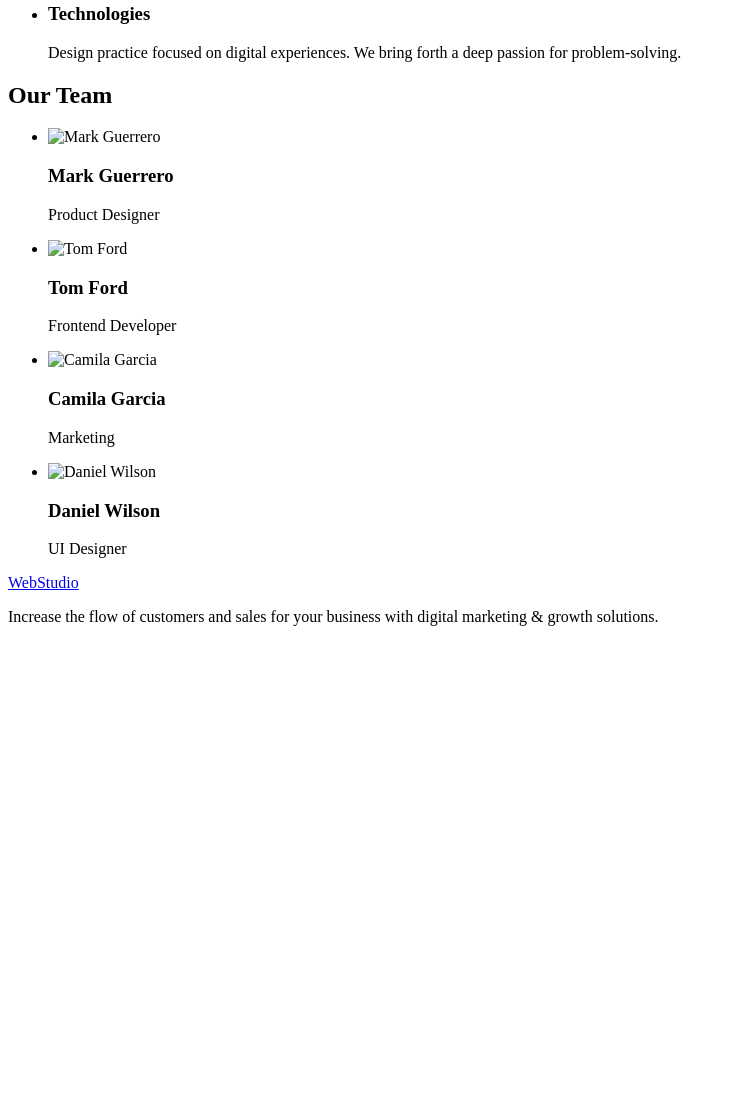
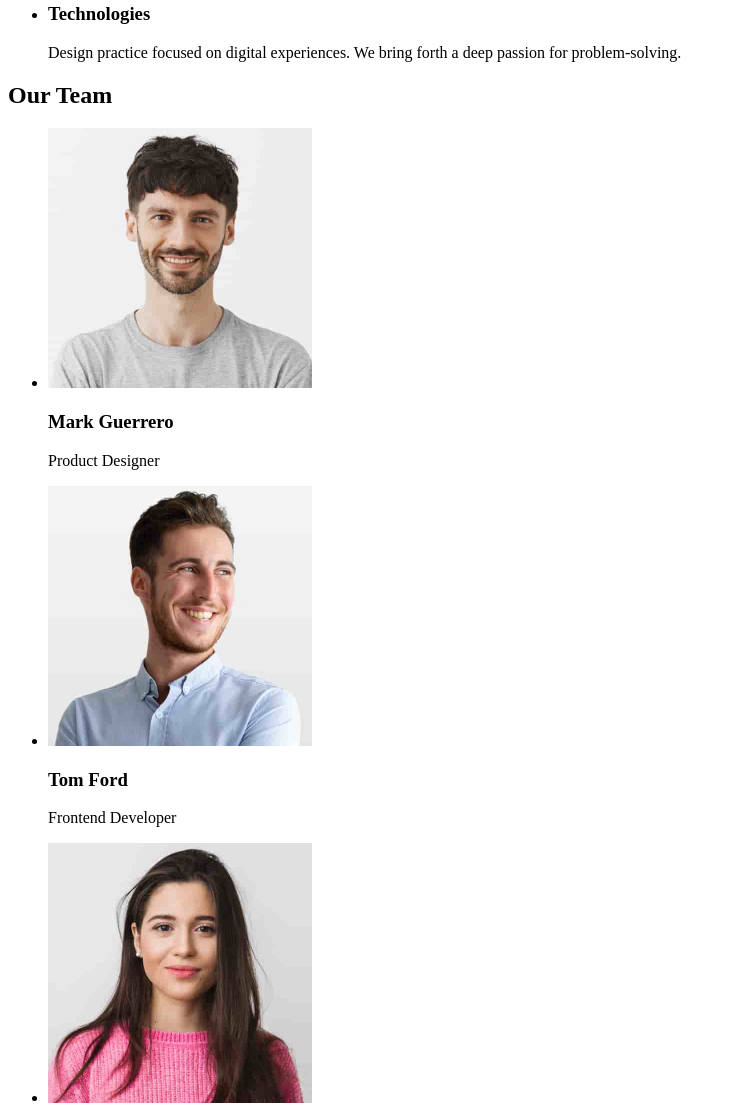
Before and after one commit to Mikel199901/my-first-project, a plain HTML site: page index.html in a window 1280 px wide. Shown: the part 532-1638 px from the top of the page, without its empty margins (0-736 px from the left). Before the commit the page ends 1174 px from the top, so only its background shows below. Drawn offline with Linux system fonts and the light colour scheme.

Commit message:
add initial file

```diff
--- a/index.html
+++ b/index.html
@@ -70,25 +70,25 @@
             <h2>Our Team</h2>
             <ul>
                 <li>
-                    <img src="./images.jpg" alt="Mark Guerrero" width="264" />
+                    <img src="./images/1.jpg" alt="Mark Guerrero" width="264" />
 
                     <h3>Mark Guerrero</h3>
                     <p>Product Designer</p>
                 </li>
                 <li>
-                    <img src="./images.jpg" alt="Tom Ford" width="264" />
+                    <img src="./images/2.jpg" alt="Tom Ford" width="264" />
 
                     <h3>Tom Ford</h3>
                     <p>Frontend Developer</p>
                 </li>
                 <li>
-                    <img src="./images.jpg" alt="Camila Garcia" width="264" />
+                    <img src="./images/3.jpg" alt="Camila Garcia" width="264" />
 
                     <h3>Camila Garcia</h3>
                     <p>Marketing</p>
                 </li>
                 <li>
-                    <img src="./images.jpg" alt="Daniel Wilson" width="264" />
+                    <img src="./images/4.jpg" alt="Daniel Wilson" width="264" />
 
                     <h3>Daniel Wilson</h3>
                     <p>UI Designer</p>
```
Also changed, not shown: images/1.jpg (renamed from images/img.jpg), images/2.jpg (renamed from images/img-2.jpg), images/3.jpg (renamed from images/img-1.jpg), images/4.jpg (renamed from images/img-3.jpg).
